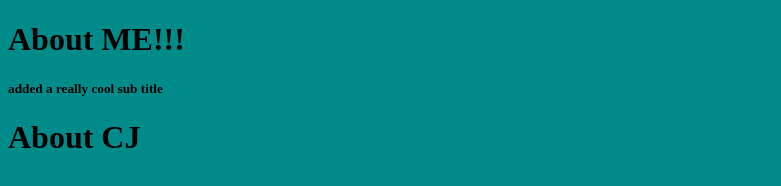
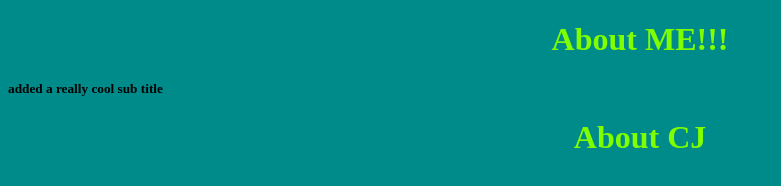
Before and after one commit to CJKaestner/latefall2020-day-1, a plain HTML site: page index.html in a window 1280 px wide. Shown: the whole page, without its empty margins (0-781 px from the left). Drawn offline with Linux system fonts and the light colour scheme.

Commit message:
H1 Color

```diff
--- a/index.html
+++ b/index.html
@@ -9,6 +9,11 @@
 <style>
     body {
         background-color: darkcyan;
+    }
+
+    h1 {
+        text-align: center;
+        color: chartreuse;
     }
 </style>
 
```
